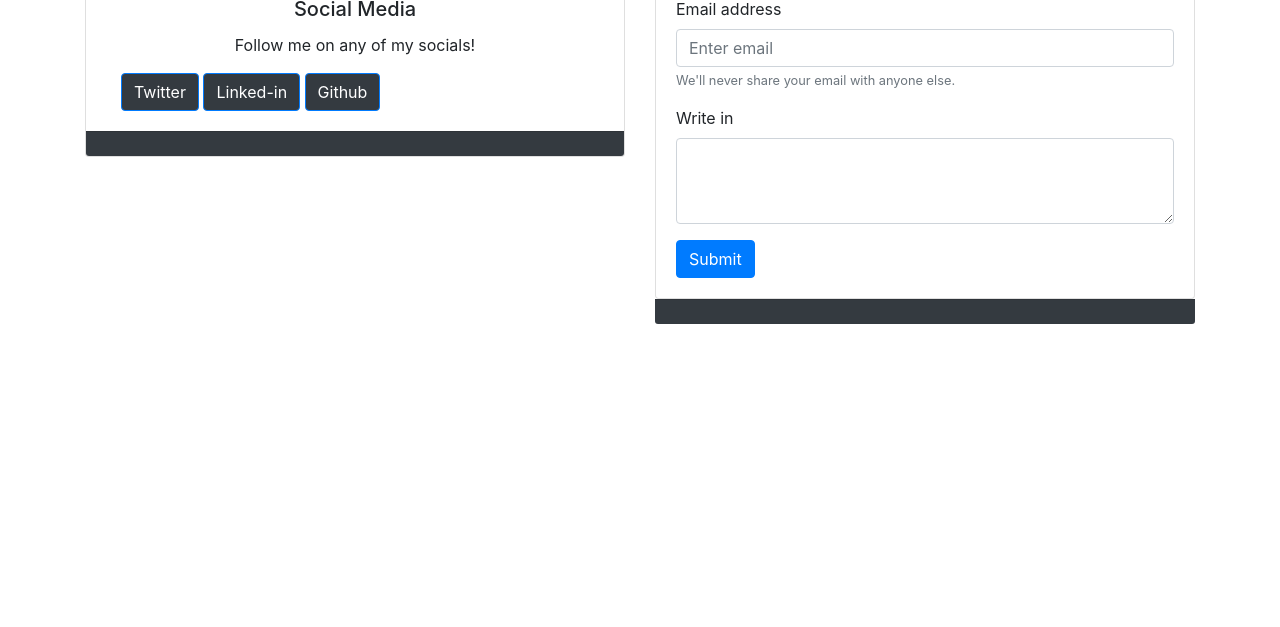
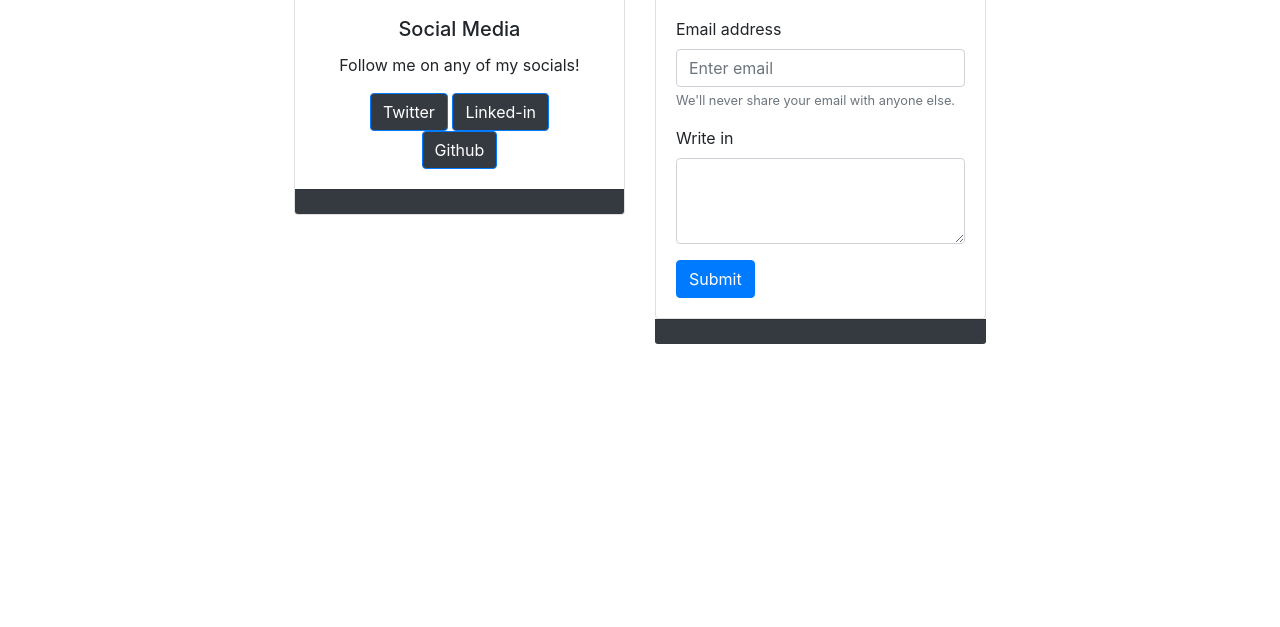
Before and after one commit to Mark4348/My-Portfolio, a plain HTML site: page contacts.html in a window 1280 px wide. Shown: the part 173-800 px from the top of the page. Drawn offline with nearby package versions, Linux system fonts and the light colour scheme.

Commit message:
Refactored my code, aligned the cards and added links to new projects in porfolio page

```diff
--- a/contacts.html
+++ b/contacts.html
@@ -43,7 +43,7 @@
 
 
 
-  <div class="container">
+  <div class="flex-container">
 
 
 
@@ -56,7 +56,7 @@
           <div class="card-body">
             <h5 class="card-title text-center">Social Media</h5>
             <p class="card-text text-center"> Follow me on any of my socials!</p>
-            <div class="col-lg-12">
+            <div id="socialMediaLinks" class="col-lg-12">
               <a href="http://twitter.com" class="btn btn-primary bg-dark">Twitter</a>
               <a href="https://linkedin.com" class="btn btn-primary bg-dark">Linked-in</a>
               <a href="https://github.com/Mark4348" class="btn btn-primary bg-dark">Github</a>
--- a/styles.css
+++ b/styles.css
@@ -20,6 +20,10 @@
     margin:0px 0px 10px
 }
 
+#socialMediaLinks {
+    text-align: center;
+}
+
 #quotebox {
     margin-bottom: 15px;
 }
@@ -36,6 +40,7 @@
     display: flex;
     justify-content: center;
     padding: 20px;
+
 }
 .card-img-top {
 width: 100%;
@@ -48,3 +53,7 @@ font-size: xx-large;
 color: white;
 text-shadow: -1px -1px 0 #000, 1px -1px 0 #000, -1px 1px 0 #000, 1px 1px 0 #000;
 }
+
+@media only screen and (max-width: 768px) {
+
+}
```
